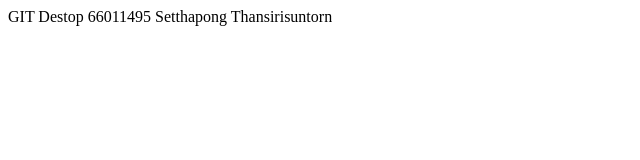
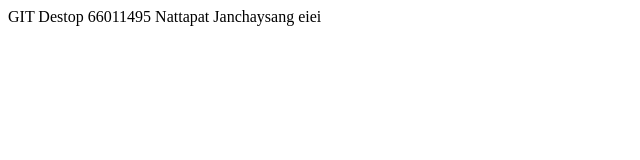
Before and after one commit to Setthapong-dev/git101, a plain HTML site: page index.html in a window 1280 px wide. Shown: the full height of the page, 0-640 px from the left. Drawn offline with Linux system fonts and the light colour scheme.

Commit message:
Update index.html

```diff
--- a/index.html
+++ b/index.html
@@ -6,7 +6,7 @@
     <title>Document</title>
 </head>
 <body>
-    GIT Destop 66011495 Setthapong Thansirisuntorn
+    GIT Destop 66011495 Nattapat Janchaysang eiei
 
 
 </body>
```
